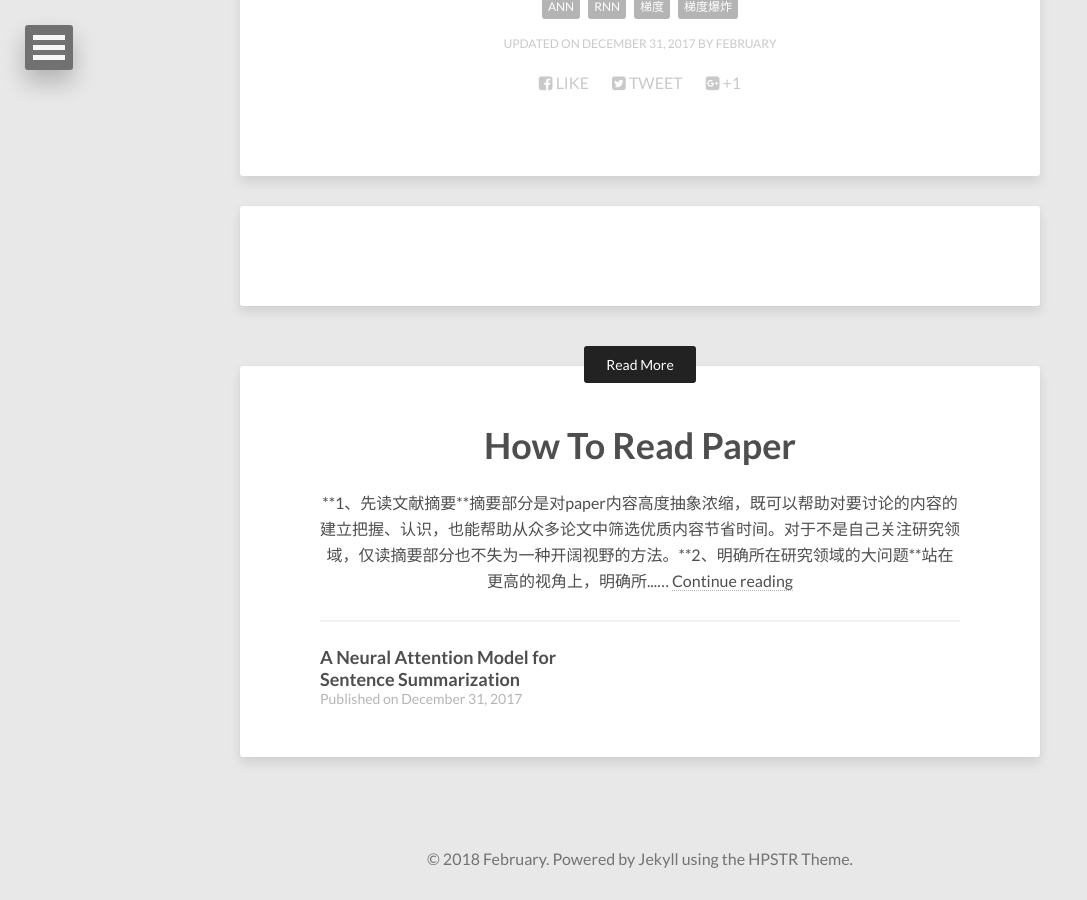
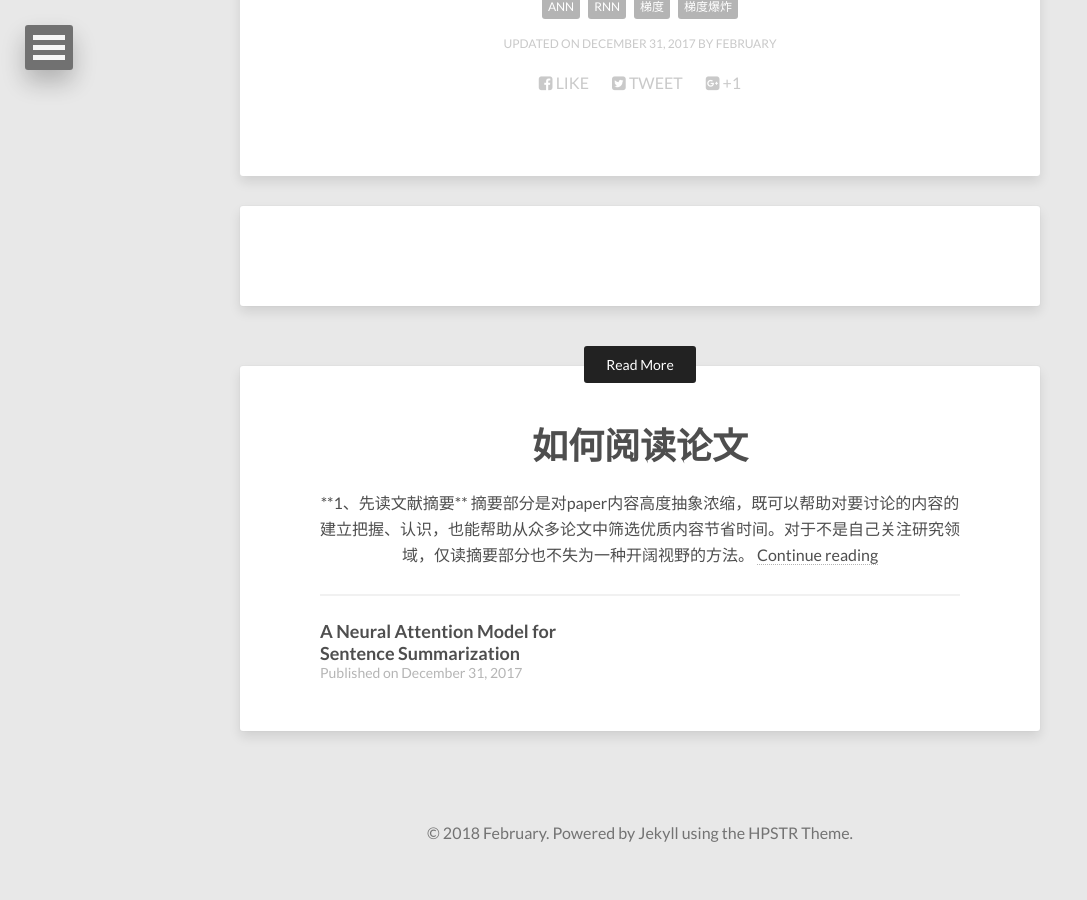
Before and after one commit to 52notebook/52notebook.github.io, a Jekyll site: the page built from _posts/2017-12-31-need-to-know-gradient-explosion.md, in a window 1280 px wide and 900 px high, scrolled down 1549 px. Shown: the whole window, without its empty margins (0-1087 px from the left). Built offline with Jekyll 4.4.1, drawn with Linux system fonts in a browser that asks for light colours; nearby versions of some CDN libraries; comment, search, counter and statistics services are not loaded; after the commit the page ends 2423 px from its top, so only the background shows below that; some of the changed lines change nothing that is shown.

Commit message:
add article

```diff
--- a/_posts/2018-01-06-how-to-read-paper.md
+++ b/_posts/2018-01-06-how-to-read-paper.md
@@ -1,3 +1,13 @@
+---
+layout: post
+title: 如何阅读论文
+description: "
+**1、先读文献摘要**
+
+摘要部分是对paper内容高度抽象浓缩，既可以帮助对要讨论的内容的建立把握、认识，也能帮助从众多论文中筛选优质内容节省时间。对于不是自己关注研究领域，仅读摘要部分也不失为一种开阔视野的方法。"
+modified: 2018-01-06T17:00:45-04:00
+tags: [Paper, 方法论]
+---
 
 
 **1、先读文献摘要**
@@ -8,7 +18,7 @@
 **2、明确所在研究领域的大问题**
 
 站在更高的视角上，明确所在研究领域的大问题，而不是着急地去考究这一篇论文在阐述什么。
-
+<!-- more -->
 
 **3、用一两句话总结研究背景**
 
```
